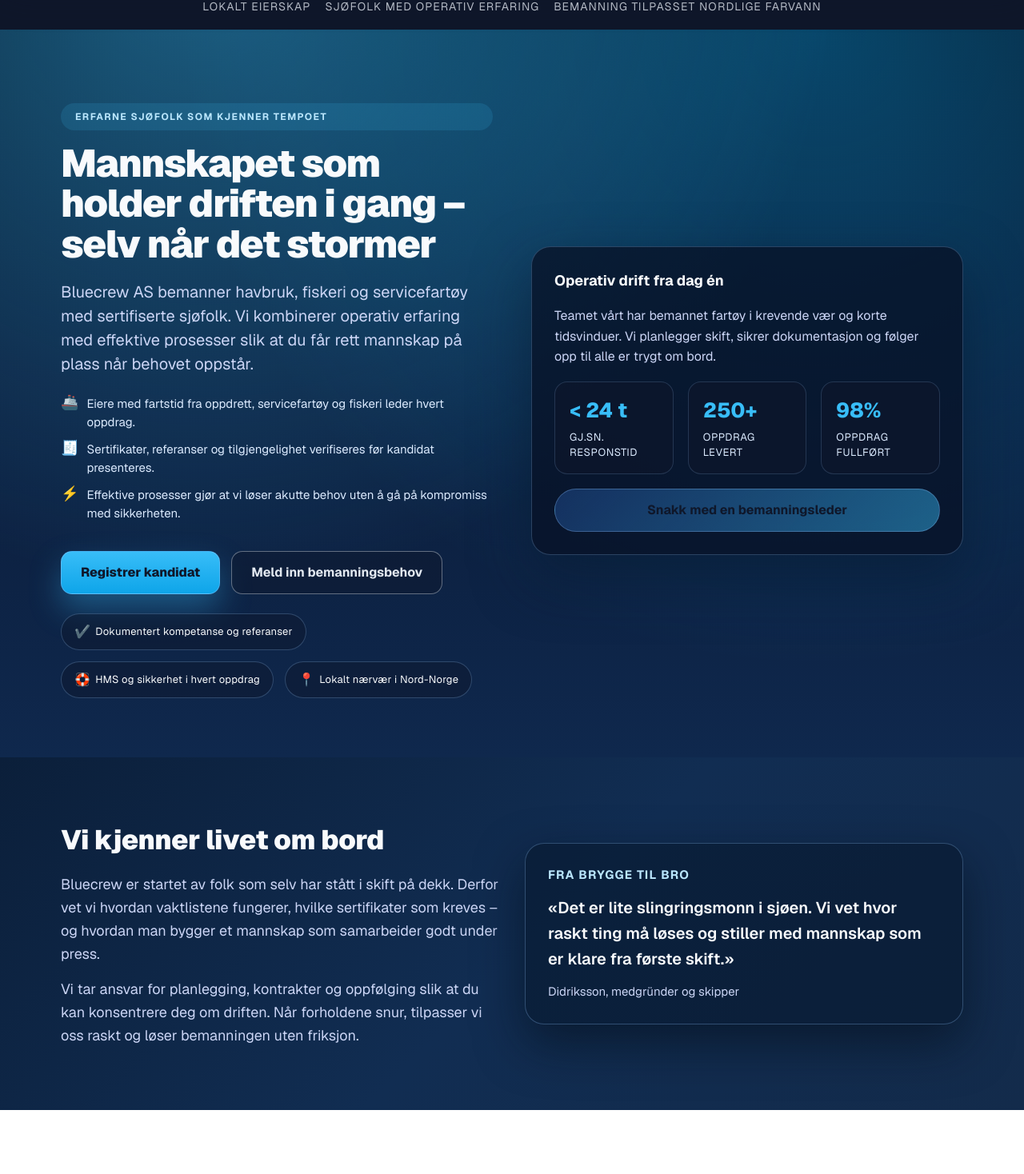
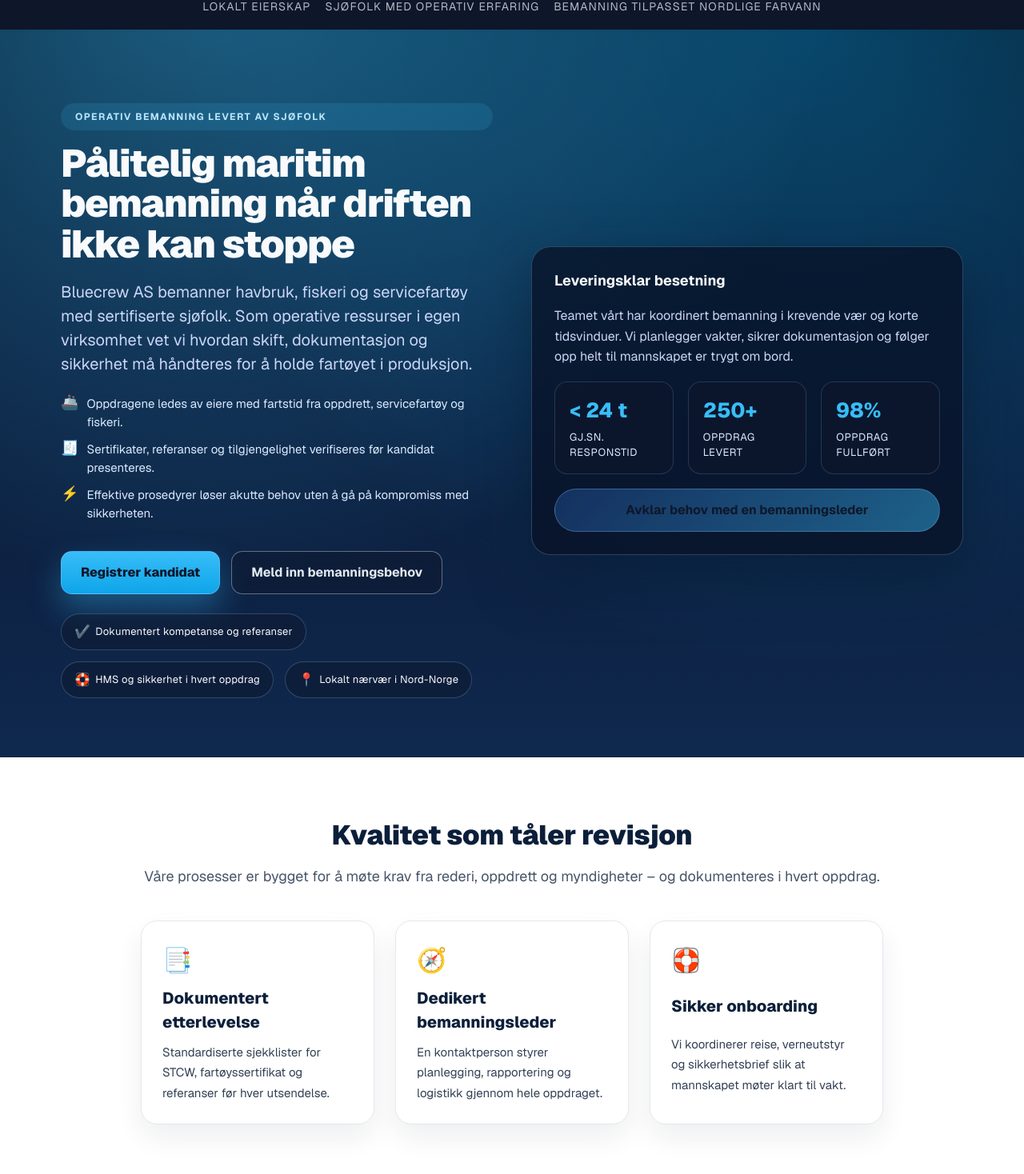
Before and after one commit to maritimbemanning/bluecrew, a Next.js app: page / in a window 1280 px wide. Shown: the part 98-1566 px from the top of the page at 80% size. Built offline with nearby package versions, Linux system fonts and the light colour scheme.

Commit message:
Improve homepage messaging for professionalism

```diff
--- a/app/lib/constants.ts
+++ b/app/lib/constants.ts
@@ -16,7 +16,7 @@
 export const HERO_POINTS = [
   {
     icon: "🚢",
-    text: "Eiere med fartstid fra oppdrett, servicefartøy og fiskeri leder hvert oppdrag.",
+    text: "Oppdragene ledes av eiere med fartstid fra oppdrett, servicefartøy og fiskeri.",
   },
   {
     icon: "🧾",
@@ -24,7 +24,7 @@
   },
   {
     icon: "⚡",
-    text: "Effektive prosesser gjør at vi løser akutte behov uten å gå på kompromiss med sikkerheten.",
+    text: "Effektive prosedyrer løser akutte behov uten å gå på kompromiss med sikkerheten.",
   },
 ];
 
@@ -38,29 +38,47 @@
   {
     icon: "🧭",
     title: "Erfaring fra sjøen",
-    text: "Vi har selv stått på broa og dekk – og vet hvilket mannskap som tåler tempoet.",
+    text: "Våre rådgivere har selv stått på bro og dekk og kjenner kravene til robust drift.",
   },
   {
     icon: "🪝",
     title: "Rask mobilisering",
-    text: "Eget nettverk av sertifiserte sjøfolk gjør at vi kan mobilisere på kort varsel over hele kysten.",
+    text: "Forhåndsplanlagte vaktlag og sertifiserte kandidater gjør at vi kan mobilisere på kort varsel.",
   },
   {
     icon: "🛡️",
     title: "Kvalitet og trygghet",
-    text: "Strukturerte prosesser, HMS-fokus og tett oppfølging gir forutsigbare leveranser.",
+    text: "Strukturerte prosesser, HMS-fokus og systematisk rapportering gir forutsigbare leveranser.",
   },
   {
     icon: "🤝",
     title: "Langsiktige partnerskap",
-    text: "Vi lærer kunden å kjenne, bygger team rundt fartøyet og følger opp gjennom hele oppdraget.",
+    text: "Vi lærer kunden å kjenne, bygger stabile team rundt fartøyet og følger opp gjennom hele oppdraget.",
+  },
+];
+
+export const QUALITY_PILLARS = [
+  {
+    icon: "📑",
+    title: "Dokumentert etterlevelse",
+    text: "Standardiserte sjekklister for STCW, fartøyssertifikat og referanser før hver utsendelse.",
+  },
+  {
+    icon: "🧭",
+    title: "Dedikert bemanningsleder",
+    text: "En kontaktperson styrer planlegging, rapportering og logistikk gjennom hele oppdraget.",
+  },
+  {
+    icon: "🛟",
+    title: "Sikker onboarding",
+    text: "Vi koordinerer reise, verneutstyr og sikkerhetsbrief slik at mannskapet møter klart til vakt.",
   },
 ];
 
 export const PROCESS_STEPS = [
   {
-    title: "Behovsavklaring",
-    text: "Samtale om fartøy, oppdrag og kompetansekrav – inklusive sertifikater og turnus.",
+    title: "Behovsanalyse",
+    text: "Briefing av fartøy, oppdrag og kompetansekrav – inkludert sertifikater, turnus og HMS-forhold.",
   },
   {
     title: "Screening & verifisering",
@@ -68,7 +86,7 @@
   },
   {
     title: "Presentasjon & oppstart",
-    text: "Du får klare forslag med tilgjengelighet og løsningsforslag. Vi koordinerer oppstarten.",
+    text: "Du får tydelige kandidatprofiler med tilgjengelighet. Vi koordinerer oppstarten.",
   },
   {
     title: "Oppfølging om bord",
@@ -79,7 +97,7 @@
 export const FAQS = [
   {
     q: "Hvordan registrerer jeg meg som kandidat?",
-    a: "Bruk skjemaet under «For kandidater» og last opp CVen din. Vi kontakter deg når vi har et oppdrag som matcher erfaringen din.",
+    a: "Bruk skjemaet under «For kandidater» og last opp CV-en din. Vi kontakter deg når vi har et oppdrag som matcher erfaringen din.",
   },
   {
     q: "Hvor raskt kan dere levere personell?",
@@ -87,7 +105,7 @@
   },
   {
     q: "Hvilke typer kontrakter tilbyr dere?",
-    a: "Vi håndterer korttidsoppdrag, sesongbemanning og langsiktige engasjement. Vi tilpasser oss kundens struktur.",
+    a: "Vi håndterer korttidsoppdrag, sesongbemanning og langsiktige engasjement og tilpasser oss kundens struktur.",
   },
   {
     q: "Hvordan ivaretas personvern?",
@@ -99,4 +117,5 @@
   { label: "Ring oss", value: "923 28 850", href: "tel:92328850" },
   { label: "Send e-post", value: "isak@bluecrew.no", href: "mailto:isak@bluecrew.no" },
   { label: "Besøk oss", value: "Østenbekkveien 43, 9011 Tromsø" },
+  { label: "Åpningstider", value: "Mandag–fredag 08:00–16:00" },
 ];
--- a/app/page.tsx
+++ b/app/page.tsx
@@ -7,6 +7,7 @@
   FAQS,
   HERO_POINTS,
   PROCESS_STEPS,
+  QUALITY_PILLARS,
 } from "./lib/constants";
 import { sx } from "./lib/styles";
 
@@ -17,11 +18,11 @@
         <div style={sx.heroWrap}>
           <div style={sx.heroGrid}>
             <div style={sx.heroContent}>
-              <div style={sx.heroPill}>Erfarne sjøfolk som kjenner tempoet</div>
-              <h1 style={sx.h1}>Mannskapet som holder driften i gang – selv når det stormer</h1>
+              <div style={sx.heroPill}>Operativ bemanning levert av sjøfolk</div>
+              <h1 style={sx.h1}>Pålitelig maritim bemanning når driften ikke kan stoppe</h1>
               <p style={sx.h1Sub}>
-                Bluecrew AS bemanner havbruk, fiskeri og servicefartøy med sertifiserte sjøfolk. Vi kombinerer operativ erfaring
-                med effektive prosesser slik at du får rett mannskap på plass når behovet oppstår.
+                Bluecrew AS bemanner havbruk, fiskeri og servicefartøy med sertifiserte sjøfolk. Som operative ressurser i egen
+                virksomhet vet vi hvordan skift, dokumentasjon og sikkerhet må håndteres for å holde fartøyet i produksjon.
               </p>
               <ul style={sx.heroPoints}>
                 {HERO_POINTS.map((point) => (
@@ -54,10 +55,10 @@
               </ul>
             </div>
             <aside style={sx.heroCard}>
-              <h2 style={sx.heroCardHeading}>Operativ drift fra dag én</h2>
+              <h2 style={sx.heroCardHeading}>Leveringsklar besetning</h2>
               <p style={{ margin: 0, color: "#cbd5f5", lineHeight: 1.6 }}>
-                Teamet vårt har bemannet fartøy i krevende vær og korte tidsvinduer. Vi planlegger skift, sikrer dokumentasjon og
-                følger opp til alle er trygt om bord.
+                Teamet vårt har koordinert bemanning i krevende vær og korte tidsvinduer. Vi planlegger vakter, sikrer
+                dokumentasjon og følger opp helt til mannskapet er trygt om bord.
               </p>
               <div style={sx.heroStats}>
                 {DELIVERY_STATS.map((stat) => (
@@ -68,9 +69,31 @@
                 ))}
               </div>
               <Link href="/kontakt" style={sx.contactCTA}>
-                Snakk med en bemanningsleder
+                Avklar behov med en bemanningsleder
               </Link>
             </aside>
+          </div>
+        </div>
+      </section>
+
+      <section style={sx.sectionAlt}>
+        <div style={sx.wrapNarrow}>
+          <div style={{ textAlign: "center", marginBottom: 40 }}>
+            <h2 style={sx.h2}>Kvalitet som tåler revisjon</h2>
+            <p style={sx.leadSmall}>
+              Våre prosesser er bygget for å møte krav fra rederi, oppdrett og myndigheter – og dokumenteres i hvert oppdrag.
+            </p>
+          </div>
+          <div style={sx.featureGrid}>
+            {QUALITY_PILLARS.map((pillar) => (
+              <article key={pillar.title} style={sx.featureCard}>
+                <div style={sx.featureIcon} aria-hidden="true">
+                  {pillar.icon}
+                </div>
+                <h3 style={sx.featureTitle}>{pillar.title}</h3>
+                <p style={sx.featureText}>{pillar.text}</p>
+              </article>
+            ))}
           </div>
         </div>
       </section>
@@ -80,19 +103,19 @@
           <div>
             <h2 style={sx.h2Light}>Vi kjenner livet om bord</h2>
             <p style={sx.leadLight}>
-              Bluecrew er startet av folk som selv har stått i skift på dekk. Derfor vet vi hvordan vaktlistene fungerer, hvilke
-              sertifikater som kreves – og hvordan man bygger et mannskap som samarbeider godt under press.
+              Bluecrew er startet av folk som selv har stått i skift på dekk. Vi kjenner kravene til vakter, sertifikater og
+              hvordan man bygger et mannskap som samarbeider trygt under press.
             </p>
             <p style={sx.leadLight}>
               Vi tar ansvar for planlegging, kontrakter og oppfølging slik at du kan konsentrere deg om driften. Når forholdene
-              snur, tilpasser vi oss raskt og løser bemanningen uten friksjon.
+              snur, justerer vi raskt og løser bemanningen uten friksjon.
             </p>
           </div>
           <div style={sx.storyPanel}>
             <span style={sx.storyAccent}>Fra brygge til bro</span>
             <p style={sx.quote}>
-              «Det er lite slingringsmonn i sjøen. Vi vet hvor raskt ting må løses og stiller med mannskap som er klare fra første
-              skift.»
+              «Det er lite slingringsmonn i sjøen. Vi vet hvor raskt ting må løses og stiller med mannskap som er klare til
+              oppstart fra første vakt.»
             </p>
             <p style={sx.quoteName}>Didriksson, medgründer og skipper</p>
           </div>
@@ -104,7 +127,7 @@
           <div style={{ textAlign: "center", marginBottom: 40 }}>
             <h2 style={sx.h2}>Våre tjenester</h2>
             <p style={sx.leadSmall}>
-              Rekruttering og innleie av maritimt personell – fra korttidsoppdrag til komplette mannskapsløsninger.
+              Rekruttering og innleie av maritimt personell – fra akutte oppdrag til komplette mannskapsløsninger.
             </p>
           </div>
           <div style={sx.cards3}>
@@ -144,7 +167,7 @@
           <div style={{ textAlign: "center", marginBottom: 40 }}>
             <h2 style={sx.h2}>Hvorfor velge Bluecrew?</h2>
             <p style={sx.leadSmall}>
-              Vi kombinerer sjøfolkets erfaring med moderne prosesser og kvalitetssikring.
+              Vi kombinerer sjøfolkets erfaring med moderne prosesser, kvalitetssikring og dokumentert oppfølging.
             </p>
           </div>
           <div style={sx.featureGrid}>
@@ -166,7 +189,7 @@
           <div style={{ textAlign: "center", marginBottom: 40 }}>
             <h2 style={sx.h2}>Slik jobber vi</h2>
             <p style={sx.leadSmall}>
-              Fire steg som sikrer trygg leveranse for både kandidat og kunde.
+              Fire steg som sikrer trygg leveranse og tydelig ansvar for både kandidat og kunde.
             </p>
           </div>
           <ol style={sx.processGrid}>
@@ -187,7 +210,7 @@
         <div style={sx.wrapNarrow}>
           <div style={{ textAlign: "center", marginBottom: 32 }}>
             <h2 style={sx.h2}>Vanlige spørsmål</h2>
-            <p style={sx.leadSmall}>Finner du ikke svaret? Ta kontakt – vi hjelper deg gjerne.</p>
+            <p style={sx.leadSmall}>Finner du ikke svaret? Ta kontakt – vi svarer raskt og konkret.</p>
           </div>
           <div style={sx.faqList}>
             {FAQS.map((faq) => (
@@ -220,13 +243,13 @@
               }}
             >
               <li style={{ display: "flex", gap: 10, alignItems: "center" }}>
-                <span aria-hidden="true">⚙️</span> Skreddersydde team for havbruk, fiskeri og servicefartøy
+                <span aria-hidden="true">⚙️</span> Skreddersydde team tilpasset havbruk, fiskeri og servicefartøy
               </li>
               <li style={{ display: "flex", gap: 10, alignItems: "center" }}>
-                <span aria-hidden="true">🕑</span> Oppstart på kort varsel når situasjonen krever det
+                <span aria-hidden="true">🕑</span> Oppstart på kort varsel med planlagt mobilisering og onboarding
               </li>
               <li style={{ display: "flex", gap: 10, alignItems: "center" }}>
-                <span aria-hidden="true">🧭</span> Rådgivning fra folk som kjenner norskekysten
+                <span aria-hidden="true">🧭</span> Rådgivning fra folk som kjenner norskekysten og myndighetskravene
               </li>
             </ul>
             <Link href="/kontakt" style={sx.contactCTA}>
```
